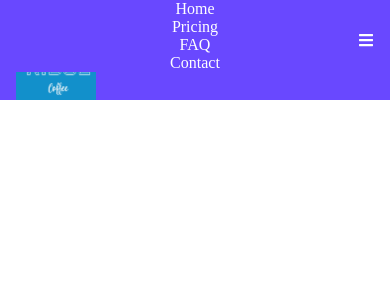
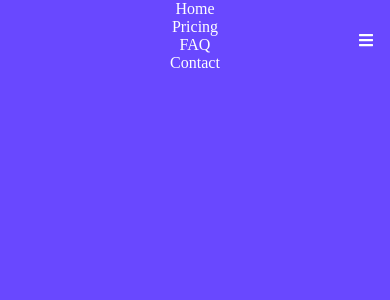
Before and after one commit to FilipiMachado/product-website, a React (Create React App) app: page / in a window 390 px wide. Shown: the top 300 px of the page. Built offline with nearby package versions, Linux system fonts and the light colour scheme.

Commit message:
added navbar

```diff
--- a/src/components/NavbarStyles.css
+++ b/src/components/NavbarStyles.css
@@ -45,7 +45,7 @@
   color: #fff;
 }
 
-@media screen and (max-width:960px) {
+@media screen and (max-width:768px) {
     .hamburger {
         display: block;
     }
@@ -56,5 +56,8 @@
         justify-self: center;
         background-color: #6948ff;
         width: 100%;
+        height: 100%;
+        text-align: center;
+        transition: all 0.4s
     }
 }
```
